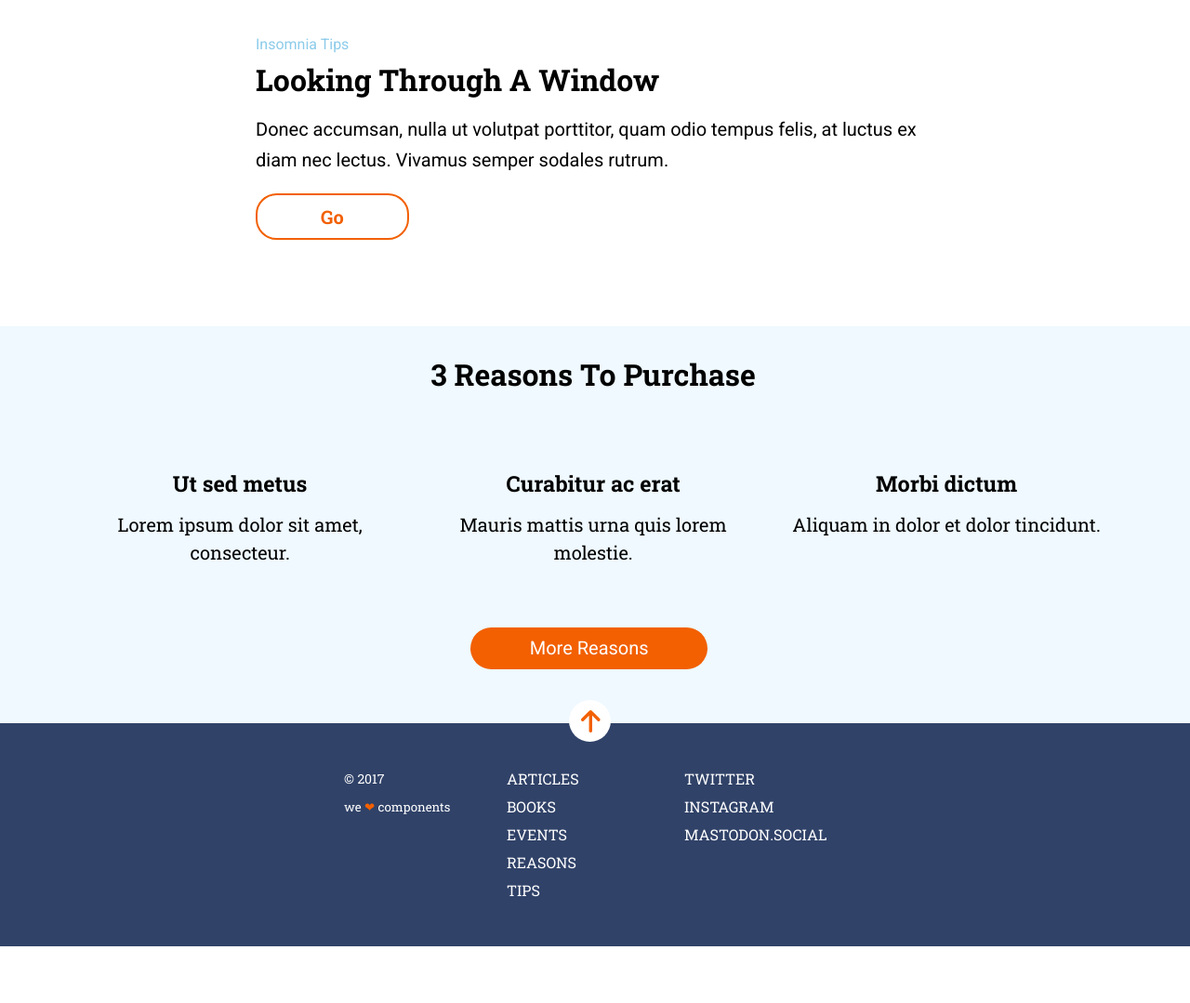
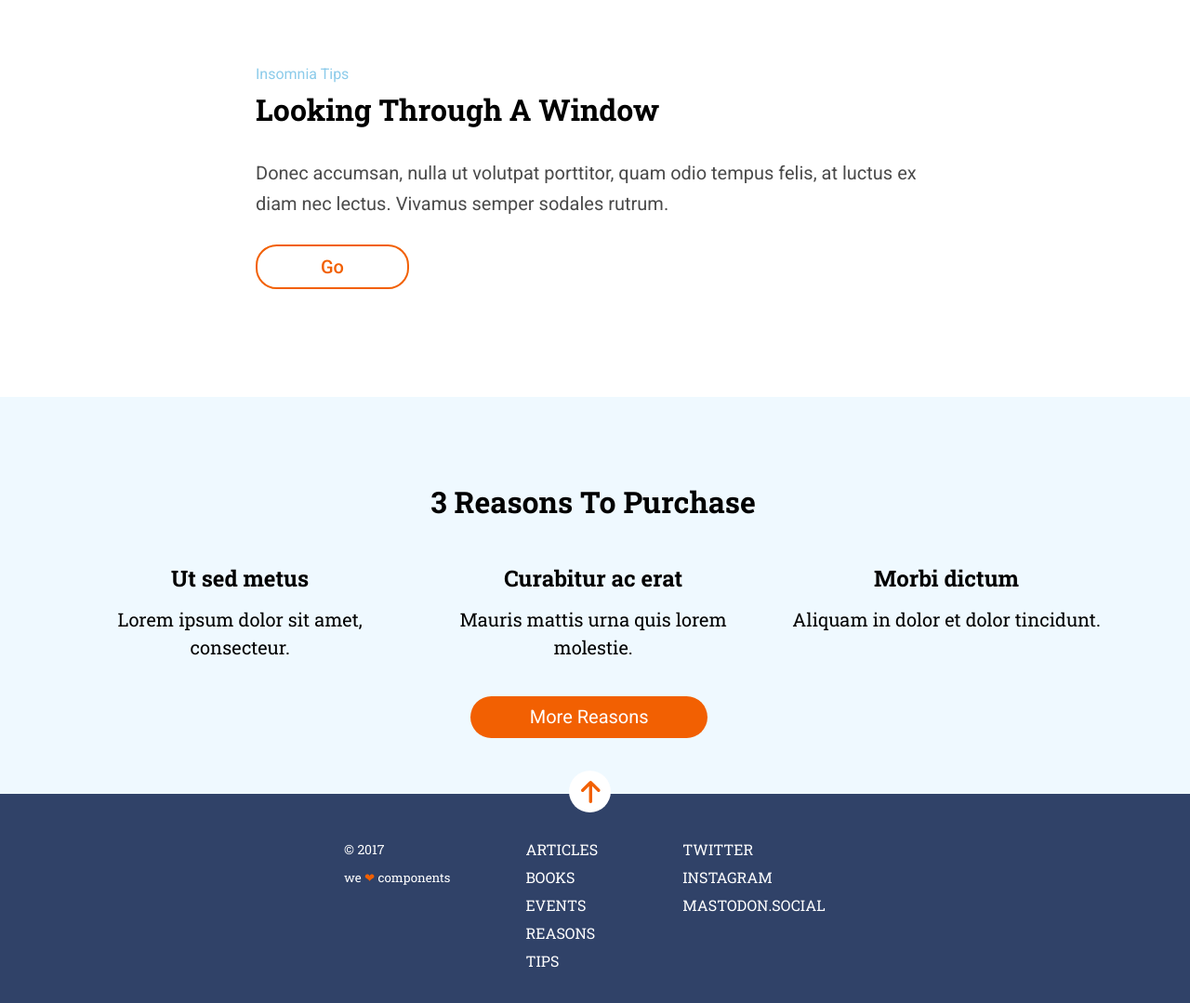
Before and after one commit to Adalab/modulo-1-evaluacion-final-nuriadiazcandela, a website: page src/html/index.html in a window 1280 px wide. Shown: the part 825-1904 px from the top of the page at 93% size. Before the commit the page ends 1843 px from the top, so only its background shows below. Drawn offline with nearby package versions, Linux system fonts and the light colour scheme; files that its build step writes are made by us from their sources; files whose address does not match are found by name.

Commit message:
final desktop

```diff
--- a/src/html/index.html
+++ b/src/html/index.html
@@ -3,7 +3,6 @@
   <head>
     <meta charset="UTF-8" />
     <meta name="viewport" content="width=device-width, initial-scale=1" />
-    <link rel="shortcut icon" href="./assets/images/favicon.png" type="image/x-icon" />
     <link
       href="https://fonts.googleapis.com/css2?family=Roboto+Slab:wght@400;700&family=Roboto:wght@400;500&display=swap"
       rel="stylesheet"
--- a/src/html/partials/footer.html
+++ b/src/html/partials/footer.html
@@ -1,4 +1,4 @@
-<footer class="footer">
+<footer class="footer-container">
   <nav class="scroll-arrow">
     <a class="go to header" href="#hero-container" title="Vuelve arriba">
       <img
@@ -8,7 +8,6 @@
         title="flecha arriba"
     /></a>
   </nav>
-  <div class="footer-container">
   <nav class="articles">
     <ul class="links-articles">
       <li><a href="http://adalab.es" target="_blank" title="Go to articles">Articles</a></li>
@@ -23,13 +22,10 @@
       <li><a href="http://adalab.es" target="_blank" title="Go to Twitter">Twitter</a></li>
       <li><a href="http://adalab.es" target="_blank" title="Go to Instagram">Instagram</a></li>
       <li>
-          <a href="http://adalab.es" target="_blank" title="Go to Mastodon.social"
-            >Mastodon.social</a
-          >
+        <a href="http://adalab.es" target="_blank" title="Go to Mastodon.social">Mastodon.social</a>
       </li>
     </ul>
   </nav>
-  </div>
   <small class="small">
     <div class="date">&copy 2017</div>
     <div>we <span class="heart">❤︎</span> components</div>
--- a/src/html/partials/main.html
+++ b/src/html/partials/main.html
@@ -12,15 +12,15 @@
     <section class="section-reasons" id="section-reasons">
       <h2 class="reasons-title">3 Reasons To Purchase</h2>
       <article class="reason-one">
-        <h3>Ut sed metus</h3>
+        <h3 class="reason-subtitle">Ut sed metus</h3>
         <p class="reason-container">Lorem ipsum dolor sit amet, consecteur.</p>
       </article>
       <article class="reason-two">
-        <h3>Curabitur ac erat</h3>
+        <h3 class="reason-subtitle">Curabitur ac erat</h3>
         <p class="reason-container">Mauris mattis urna quis lorem molestie.</p>
       </article>
       <article class="reason-three">
-        <h3>Morbi dictum</h3>
+        <h3 class="reason-subtitle">Morbi dictum</h3>
         <p class="reason-container">Aliquam in dolor et dolor tincidunt.</p>
       </article>
       <a class="more-reasons" href="#">More reasons</a>
--- a/src/scss/layout/_footer.scss
+++ b/src/scss/layout/_footer.scss
@@ -1,48 +1,39 @@
-.footer {
+.footer-container {
   background-color: $color-greyblue;
   height: 465px;
   font-family: $font-primary;
   font-weight: 400;
+  font-size: 16px;
   color: $color-white;
   line-height: 30px;
   text-align: center;
-  padding: 10px 0 45px 0;
-}
-.footer-container {
   display: flex;
   flex-direction: column;
-}
-.articles {
-  font-size: 16px;
-  text-transform: uppercase;
-  padding-bottom: 30px;
-}
-.twitter {
-  font-size: 16px;
-  text-transform: uppercase;
-  padding-bottom: 30px;
-}
-
-.heart {
-  color: $color-orange;
 }
 .scroll-arrow {
   background-color: $color-white;
   width: 45px;
   height: 45px;
   border-radius: 50%;
-  transform: translate(142px, -32px);
+  transform: translate(139px, -21px);
 }
 .scroll-arrow-image {
-  align-items: center;
   padding: 11px 11px 10px 13px;
 }
-.date {
-  display: inline;
+.articles {
+  text-transform: uppercase;
+  padding: 37px 0 30px 0;
 }
+.twitter {
+  text-transform: uppercase;
+  padding-bottom: 30px;
+}
+.heart {
+  color: $color-orange;
+}
+
 @media all and (min-width: 768px) {
-  .footer {
-    display: flex;
+  .footer-container {
     flex-direction: row-reverse;
     height: 240px;
     padding: 45px 39px 45px 39px;
@@ -52,27 +43,24 @@
   .scroll-arrow {
     transform: translate(-311px, -69px);
   }
-
-  .footer-container {
-    flex-direction: row;
-    justify-content: center;
-    align-content: flex-end;
-  }
   .articles {
-    width: 210px;
+    position: relative;
+    padding: 0 45px;
+    right: 34%;
   }
   .twitter {
-    padding-left: 30px;
+    position: relative;
+    left: 34%;
   }
   .small {
-    width: 279px;
+    width: 210px;
   }
   .date {
     font-size: 14px;
   }
 }
-@media all and (min-width: 1200px) {
-  .footer {
+@media all and (min-width: 1280px) {
+  .footer-container {
     padding: 45px 370px;
   }
   .small {
@@ -81,10 +69,6 @@
   .scroll-arrow {
     transform: translate(-253px, -70px);
   }
-  .footer-container {
-    display: flex;
-    justify-content: flex-end;
-  }
   .articles {
     width: 161px;
   }
--- a/src/scss/layout/_header.scss
+++ b/src/scss/layout/_header.scss
@@ -5,18 +5,19 @@
   background-color: $color-blue;
   padding: 15px 14px 15px 14px;
 }
-
 .hero-container {
   background-image: url(../images/cover.jpg);
-  height: 568px;
+  height: 100vh;
   background-size: cover;
   background-position: center;
   display: flex;
+  flex-direction: column;
+  justify-content: flex-end;
   align-items: center;
 }
 .hero-text {
   margin: 0 15px;
-  // padding-top: 184px;
+  align-self: flex-end;
 }
 .hero-title {
   text-align: center;
@@ -26,7 +27,6 @@
   font-size: 42px;
   line-height: 55px;
 }
-
 .hero-description {
   text-align: center;
   color: $color-white;
@@ -37,7 +37,7 @@
 .hero-scroll {
   display: flex;
   justify-content: center;
-  padding-top: 53px;
+  padding: 45px 0 53px 0;
 }
 .scroll-down {
   background-color: $color-white;
@@ -60,18 +60,11 @@
     margin-top: 10px;
   }
 }
-@media all and (min-width: 1200px) {
-  .hero-container {
-    height: 768px;
-  }
-
+@media all and (min-width: 1280px) {
   .hero-title {
     font-size: 100px;
     line-height: 132px;
-    width: 730px;
-    height: 264px;
     margin: 384px 275px 0 275px;
-    text-align: center;
   }
   .hero-description {
     height: 32px;
@@ -79,6 +72,6 @@
     margin-top: 10px;
   }
   .hero-scroll {
-    padding-top: 10px;
+    padding: 30px 0 13px 0;
   }
 }
--- a/src/scss/layout/_main.scss
+++ b/src/scss/layout/_main.scss
@@ -13,9 +13,11 @@
 .section-title {
   font-family: $font-secundary;
   font-size: 24px;
+  font-weight: bold;
 }
 .section-description {
   font-family: $font-primary;
+  color: $color-greybrown;
   font-size: 18px;
   line-height: 1.67;
   padding: 15px 0 30px 0;
@@ -23,8 +25,8 @@
 .buttom-go {
   width: 76px;
   height: 45px;
-  font-family: $font-secundary;
-  font-weight: 700;
+  font-family: $font-primary;
+  font-weight: 500;
   font-size: 20px;
   border-radius: 22.5px;
   color: $color-orange;
@@ -43,13 +45,17 @@
 }
 .reasons-title {
   font-family: $font-secundary;
+  font-weight: bold;
   font-size: 24px;
-  grid-column-start: 1;
-  grid-column-end: 4;
+  grid-column: 1/4;
   text-align: center;
   padding: 10px;
 }
-
+.reason-subtitle {
+  font-family: $font-secundary;
+  font-size: 18px;
+  font-weight: bold;
+}
 .reason-one,
 .reason-two,
 .reason-three {
@@ -59,19 +65,36 @@
   line-height: 30px;
   text-align: center;
 }
-
 .more-reasons {
   background-color: $color-orange;
+  grid-column: 2;
+  font-family: $font-primary;
+  font-size: 20px;
   padding-top: 10px;
   height: 45px;
+  width: 184px;
   text-align: center;
+  align-self: end;
   color: $color-white;
   border-radius: 22.5px;
-  font-family: $font-primary;
-  font-size: 20px;
-  grid-column: 2;
 }
 @media all and (min-width: 768px) {
+  .section-intro {
+    margin: 0 39px;
+    padding-bottom: 68px;
+  }
+  .section-title {
+    font-size: 26px;
+  }
+  .section-description {
+    font-size: 20px;
+    padding: 30px 0 38px 0;
+  }
+  .buttom-go {
+    width: 91px;
+    height: 45px;
+    padding: 8px 32.5px 8px 33.5px;
+  }
   .section-reasons {
     height: 397px;
     display: grid;
@@ -79,13 +102,15 @@
     grid-template-columns: 213px 213px 213px;
     grid-template-rows: 1fr 1fr 1fr;
     column-gap: 27.7px;
+    row-gap: 0;
   }
   .reasons-title {
     font-size: 26px;
-    grid-column-start: 1;
-    grid-column-end: 4;
-    text-align: center;
-    padding: 10px;
+    line-height: 45px;
+    padding: 30px 0 45px 0;
+  }
+  .reason-subtitle {
+    font-size: 24px;
   }
   .reason-one {
     grid-column: 1;
@@ -102,8 +127,9 @@
   .reason-container {
     padding-top: 14px;
   }
-  .reasons-title {
-    padding: 30px 0 45px 0;
+  .more-reasons {
+    width: 210px;
+    margin-bottom: 60px;
   }
 }
 @media all and (min-width: 1200px) {
@@ -125,7 +151,7 @@
     padding: 10px 68px;
   }
   .section-reasons {
-    padding: 0 81.2px;
+    padding: 60px 81.2px;
     height: 427px;
     grid-template-columns: 353.8px 353.8px 353.8px;
     grid-template-rows: 1fr 1fr 1fr;
@@ -143,6 +169,6 @@
     width: 255px;
     height: 45px;
     text-transform: capitalize;
-    margin: 16px 45px;
+    margin: 0 45px;
   }
 }
```
Also changed, not shown: src/images/favicon.png (deleted). Lines whose indentation alone changed are shown as unchanged.
